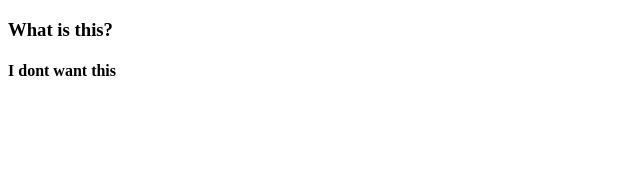
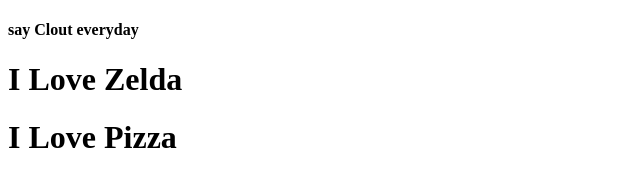
Before and after one commit to aiden841/Unit3Notes, a plain HTML site: page insertPractice.html in a window 1280 px wide. Shown: the whole page, without its empty margins (0-640 px from the left). Drawn offline with Linux system fonts and the light colour scheme.

Commit message:
3.8 done

```diff
--- a/insertPractice.html
+++ b/insertPractice.html
@@ -17,19 +17,19 @@
     content.innerHTML = '<h1 class="gone">I Love Zelda</h1><h4>say Clout everyday</h4>';
 
     //add new element in addition to existing elements
-    const zelda= 'createElement ('h1');
+    const zelda= document.createElement('h1');
     zelda.innerHTML = 'I Love Zelda';
     content.appendChild(zelda);
 
     //put this at the top in addition to existing elements
-    const food= 'createElement ('h1');
+    const food= document.createElement ('h1');
     food.innerHTML = 'I Love Pizza';
-    content.insertAdjacentElement('afterend'food);
+    content.insertAdjacentElement('afterend', food);
 
 //    to remove an element
-    cont unwantedElement = document.querySelector('h4')
+    const unwantedElement = document.querySelector('h4')
 
-    cont unwantedElement2 = document.querySelector('.gone')
+    const unwantedElement2 = document.querySelector('.gone')
     unwantedElement2.remove();
 </script>
 </body>
```
